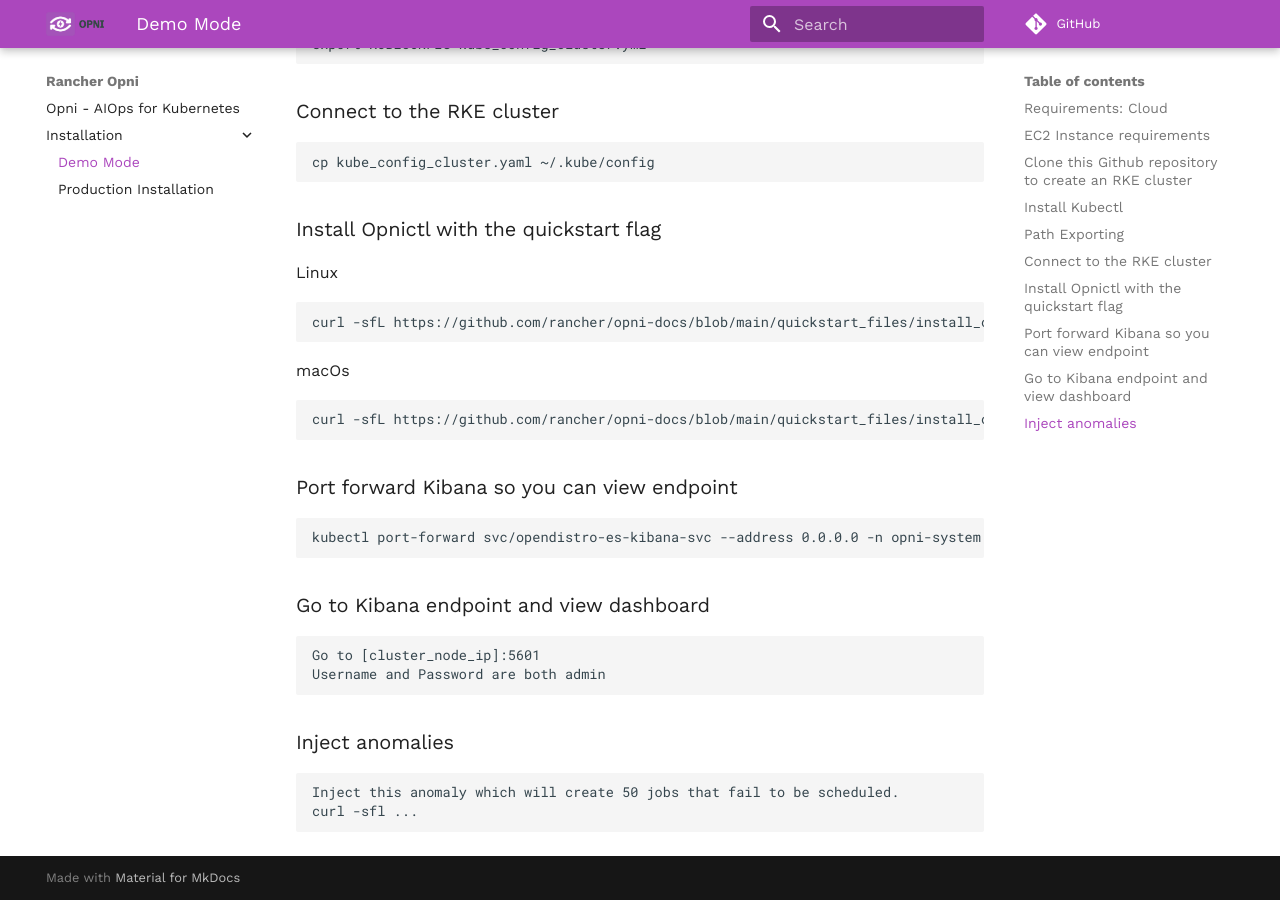
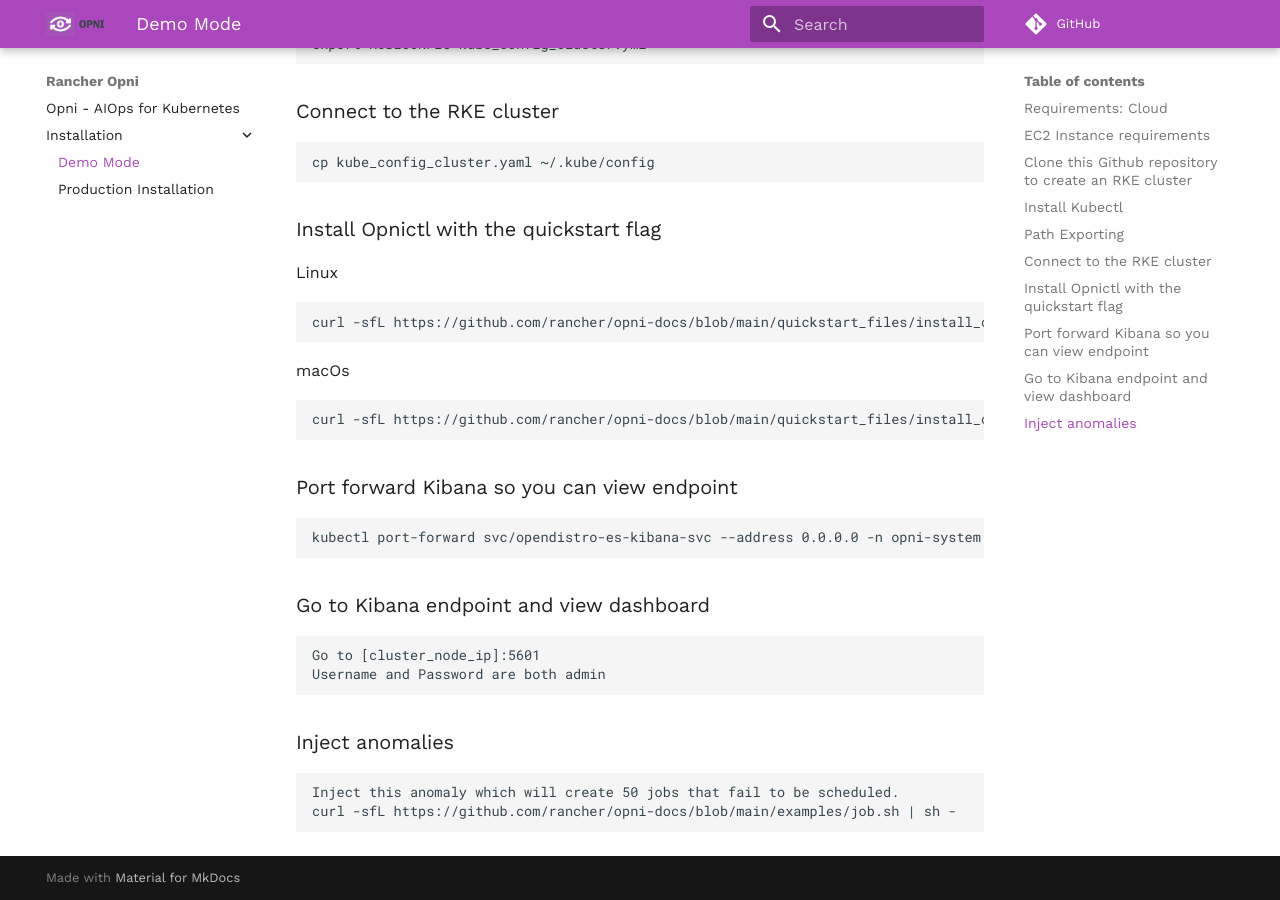
Before and after one commit to rancher/opni-docs, an MkDocs documentation site: the page built from docs/install/quickstart.md, in a window 1280 px wide and 900 px high, scrolled down 1169 px. Built offline with MkDocs 1.6.1 and Material for MkDocs 9.7.7, drawn with Linux system fonts in a browser that asks for light colours; comment, search, counter and statistics services are not loaded.

````diff
--- a/docs/install/quickstart.md
+++ b/docs/install/quickstart.md
@@ -74,5 +74,5 @@
 ### Inject anomalies
 ```
 Inject this anomaly which will create 50 jobs that fail to be scheduled.
-curl -sfl ...
+curl -sfL https://github.com/rancher/opni-docs/blob/main/examples/job.sh | sh -
 ```
````
